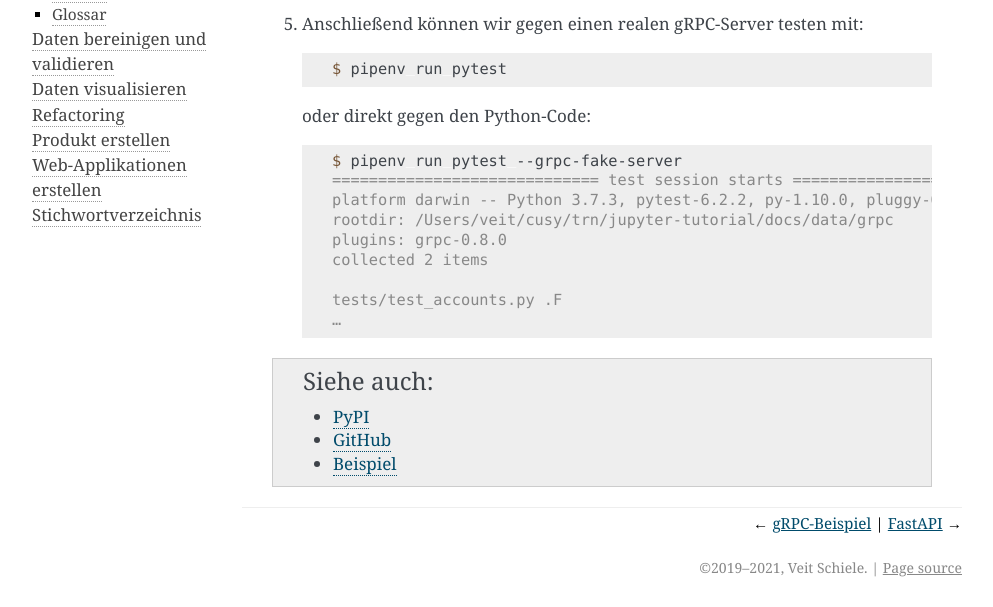
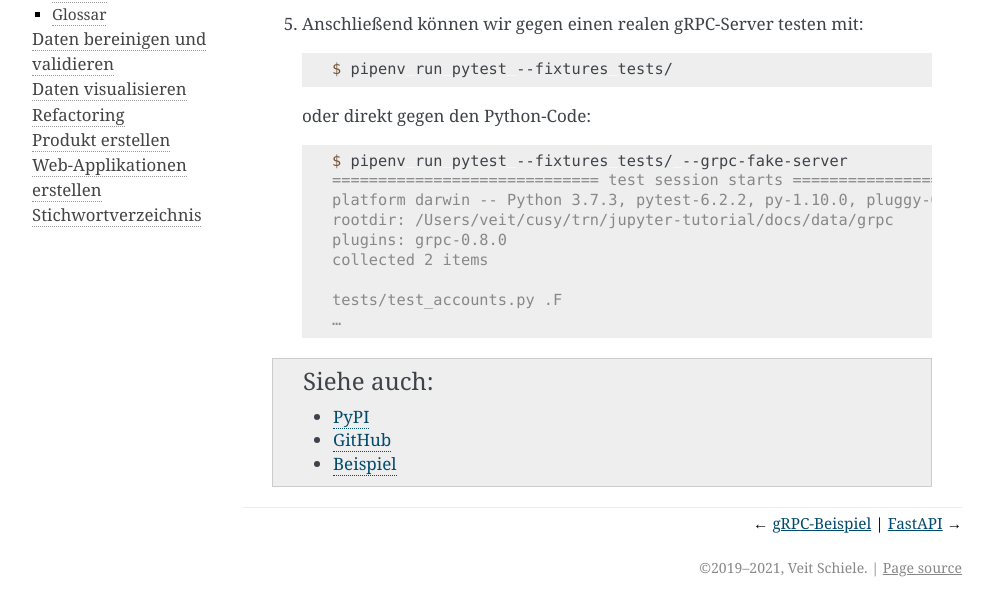
Before and after one commit to veit/jupyter-tutorial-de, a Sphinx documentation site: the page built from docs/data-processing/grpc/test.rst, in a window 1280 px wide. Shown: the part 882-1489 px from the top of the page, without its empty margins (148-1141 px from the left). Built offline with Sphinx 7.4.7, drawn with Linux system fonts in a browser that asks for light colours; pages that are not in the unit, such as notebooks, are missing from menus.

Commit message:
Add path to fixtures for pytest-grpc

```diff
--- a/docs/data-processing/grpc/test.rst
+++ b/docs/data-processing/grpc/test.rst
@@ -39,13 +39,13 @@ gRPC lässt sich automatisiert testen mit pytest-grpc.
 
    .. code-block:: console
 
-    $ pipenv run pytest
+    $ pipenv run pytest --fixtures tests/
 
    oder direkt gegen den Python-Code:
 
    .. code-block:: console
 
-    $ pipenv run pytest --grpc-fake-server
+    $ pipenv run pytest --fixtures tests/ --grpc-fake-server
     ============================= test session starts ==============================
     platform darwin -- Python 3.7.3, pytest-6.2.2, py-1.10.0, pluggy-0.13.1
     rootdir: /Users/veit/cusy/trn/jupyter-tutorial/docs/data/grpc
```
